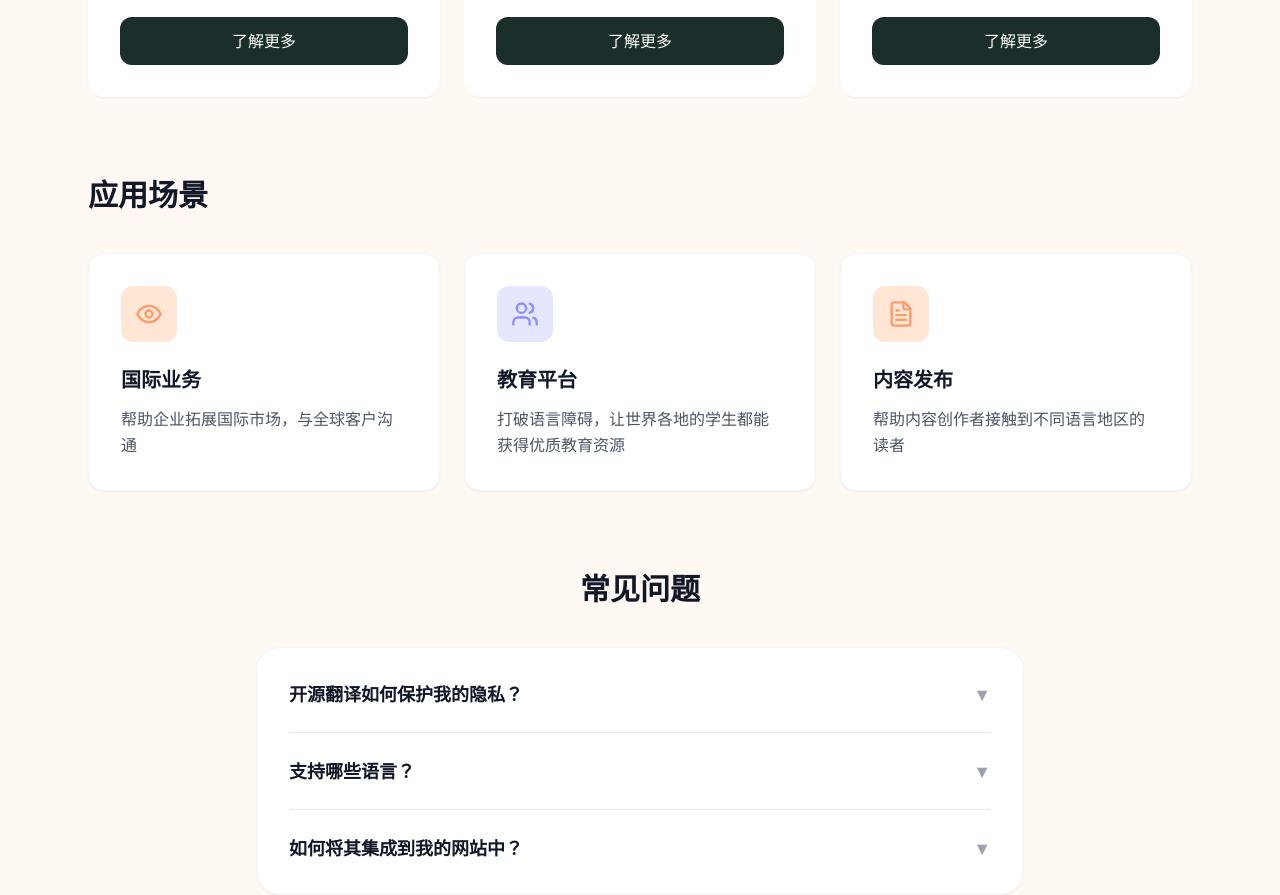
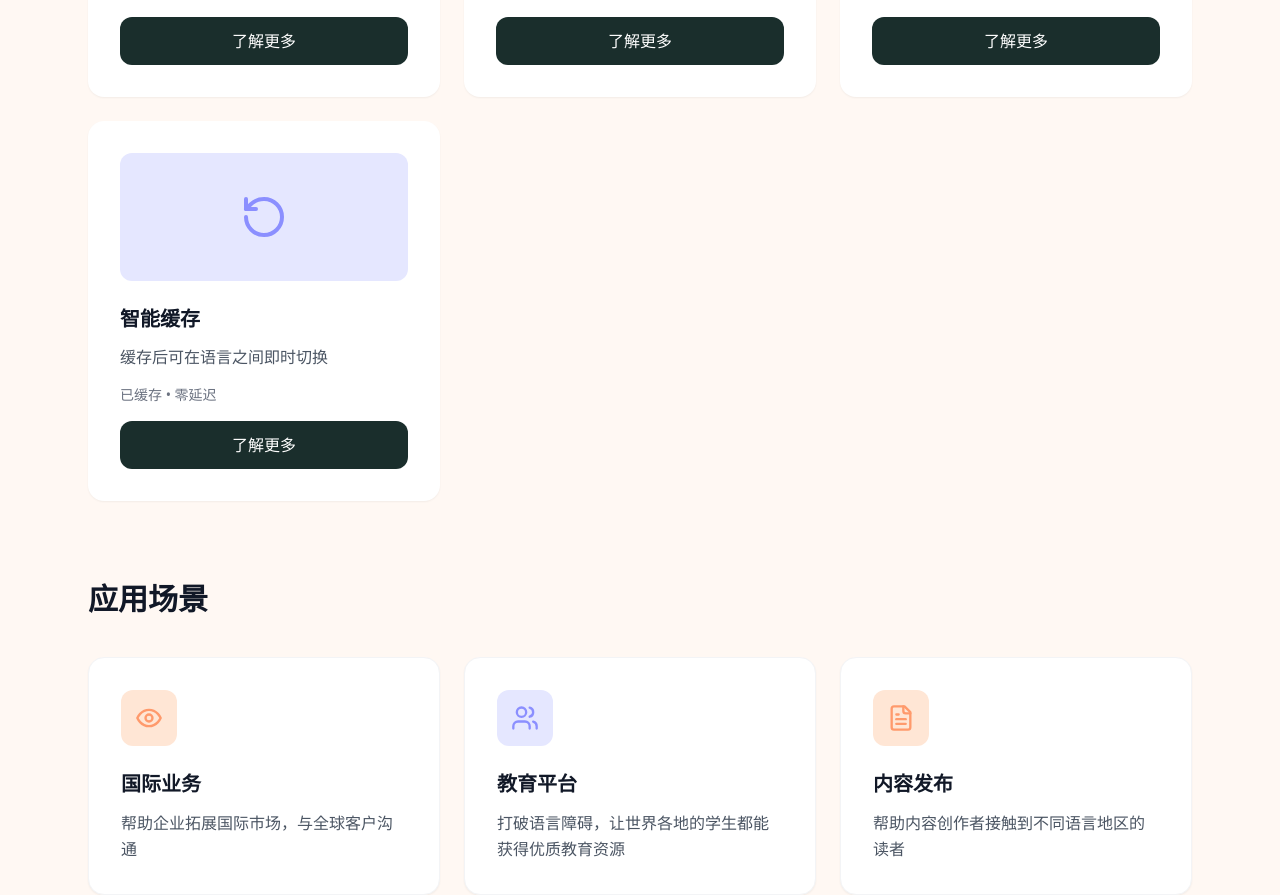
Before and after one commit to aceman23/OpenTranslateAI-OpenSourceWebsiteTranslator, a React (Vite) app: page / in a window 1280 px wide. Shown: the part 1281-2176 px from the top of the page. Built offline with nearby package versions, Linux system fonts and the light colour scheme.

Commit message:
Updated DemoContentEnglish.tsx

```diff
--- a/src/components/DemoContent.tsx
+++ b/src/components/DemoContent.tsx
@@ -1,4 +1,4 @@
-import { Globe, Languages, Lock, Zap, Code, Eye, Users, FileText, ArrowRight } from 'lucide-react';
+import { Globe, Languages, Lock, Zap, Code, Eye, Users, FileText, ArrowRight, RotateCcw } from 'lucide-react';
 
 export function DemoContent() {
   return (
@@ -132,6 +132,17 @@ export function DemoContent() {
                 了解更多
               </button>
             </div>
+            <div className="bg-white p-8 rounded-2xl shadow-sm hover:shadow-md transition-all group">
+              <div className="w-full h-32 bg-[#E5E7FF] rounded-xl flex items-center justify-center mb-6">
+                <RotateCcw className="w-12 h-12 text-[#8B8FFF]" />
+              </div>
+              <h3 className="font-bold text-xl text-gray-900 mb-3">智能缓存</h3>
+              <p className="text-gray-600 mb-4">缓存后可在语言之间即时切换</p>
+              <p className="text-sm text-gray-500 mb-4">已缓存 • 零延迟</p>
+              <button className="w-full bg-[#1A2E2C] text-white py-3 rounded-xl font-medium hover:bg-[#152521] transition-colors">
+                了解更多
+              </button>
+            </div>
           </div>
         </section>
 
--- a/src/components/DemoContentEnglish.tsx
+++ b/src/components/DemoContentEnglish.tsx
@@ -1,4 +1,4 @@
-import { Globe, Languages, Lock, Zap, Code, Eye, Users, FileText, ArrowRight } from 'lucide-react';
+import { Globe, Languages, Lock, Zap, Code, Eye, Users, FileText, ArrowRight, RotateCcw } from 'lucide-react';
 
 export function DemoContentEnglish() {
   return (
@@ -132,6 +132,17 @@ export function DemoContentEnglish() {
                 Learn More
               </button>
             </div>
+            <div className="bg-white p-8 rounded-2xl shadow-sm hover:shadow-md transition-all group">
+              <div className="w-full h-32 bg-[#E5E7FF] rounded-xl flex items-center justify-center mb-6">
+                <RotateCcw className="w-12 h-12 text-[#8B8FFF]" />
+              </div>
+              <h3 className="font-bold text-xl text-gray-900 mb-3">Smart Caching</h3>
+              <p className="text-gray-600 mb-4">Switch between languages instantly once cached</p>
+              <p className="text-sm text-gray-500 mb-4">Cached • Zero Latency</p>
+              <button className="w-full bg-[#1A2E2C] text-white py-3 rounded-xl font-medium hover:bg-[#152521] transition-colors">
+                Learn More
+              </button>
+            </div>
           </div>
         </section>
 
```
